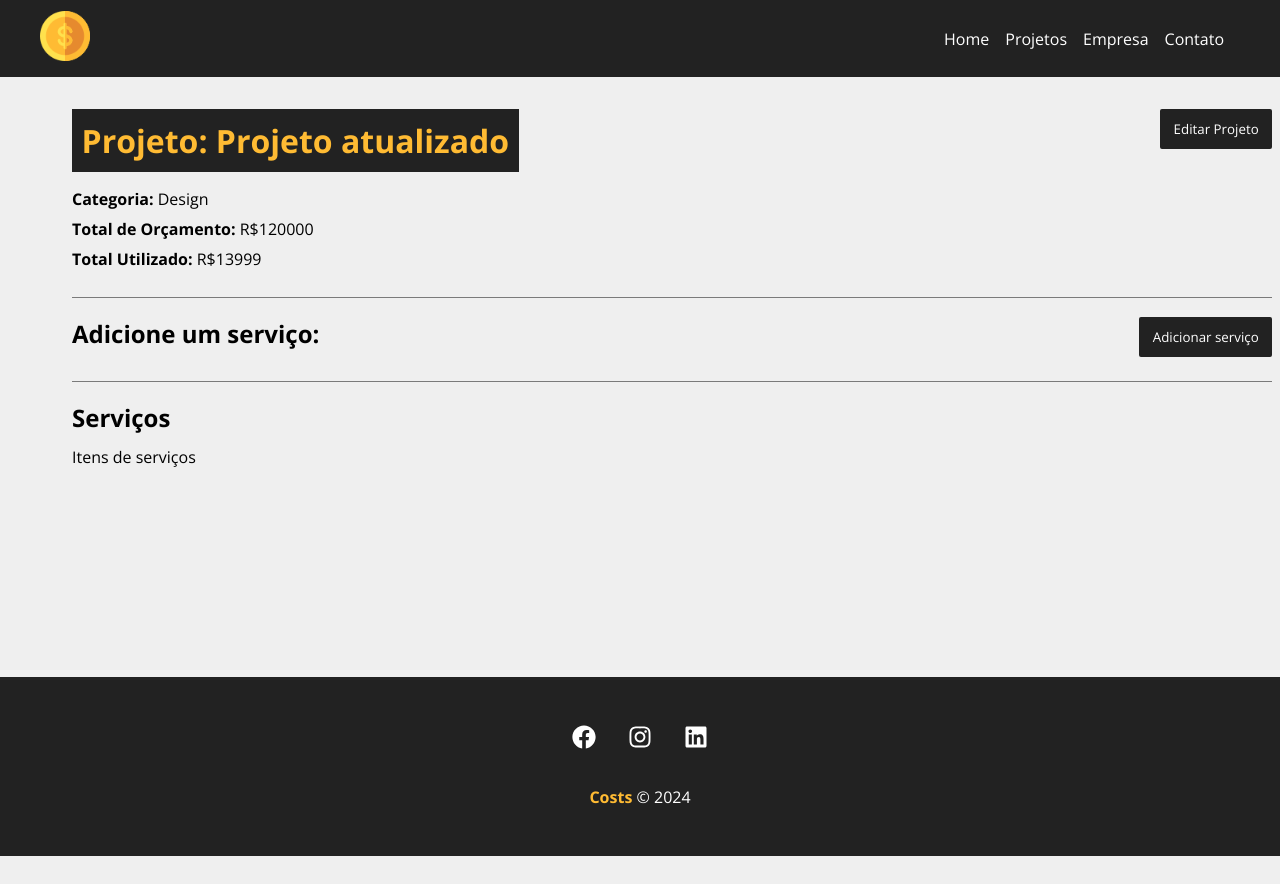
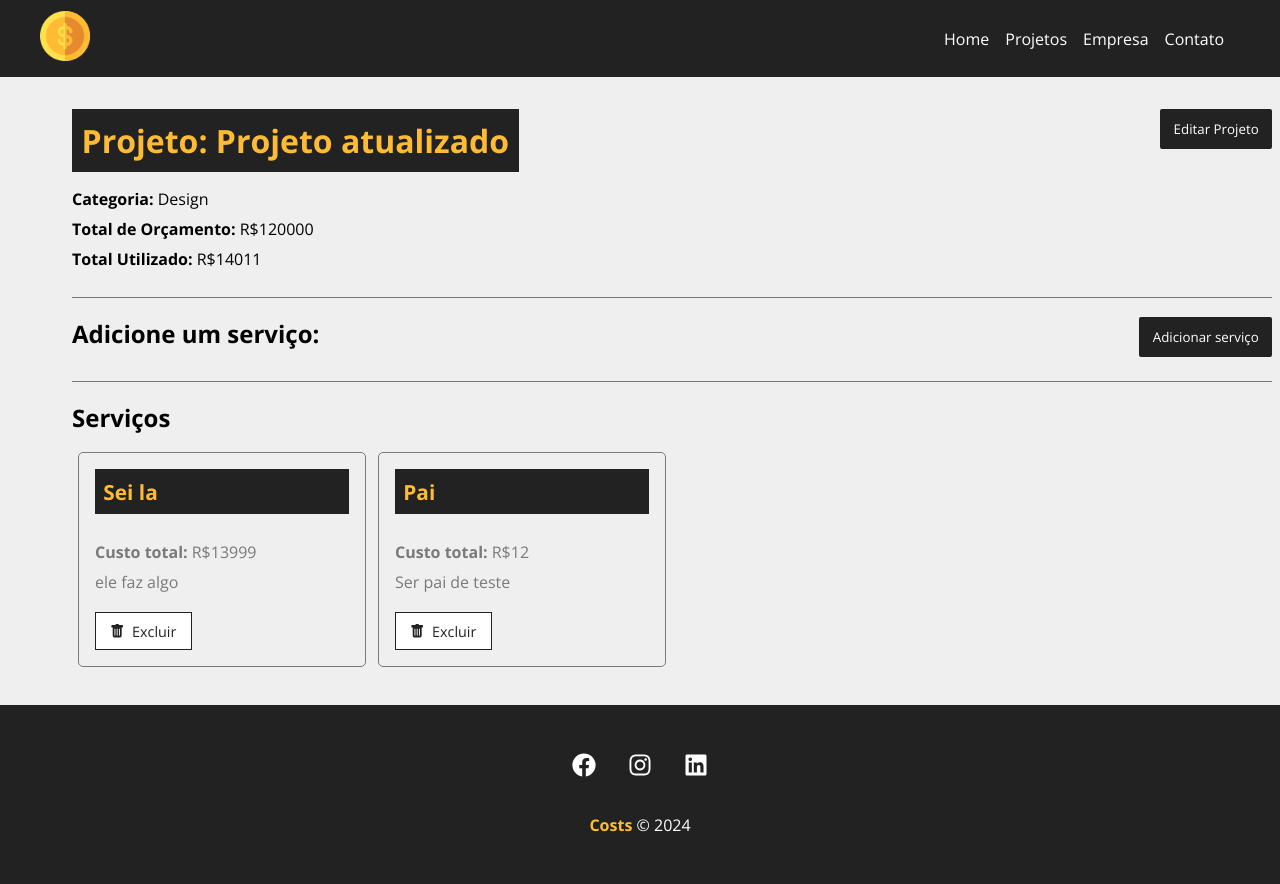
Before and after one commit to 1thiagoCRUZ/curso_react, a React (Create React App) app: page /project/16a0 in a window 1280 px wide. Shown: the top 884 px of the page. Before the commit the page ends 856 px from the top, so only its background shows below. Built offline with nearby package versions, Linux system fonts and the light colour scheme; data requests are answered from the project's data file.

Commit message:
Aula 35 | Exibindo os serviços na página do projeto

```diff
--- a/db.json
+++ b/db.json
@@ -8,15 +8,32 @@
         "id": "3",
         "name": "Design"
       },
-      "cost": 13999,
+      "cost": 14011,
       "services": [
         {
           "name": "Sei la ",
           "cost": "13999",
           "description": "ele faz algo",
           "id": "4cf8e2c6-f724-4d1e-b982-6104d0c0035d"
+        },
+        {
+          "name": "Pai",
+          "cost": "12",
+          "description": "Ser pai de teste",
+          "id": "57a81584-b109-49a0-ad19-b6882cefd7ff"
         }
       ]
+    },
+    {
+      "id": "26aa",
+      "name": "Pai",
+      "budget": "12",
+      "category": {
+        "id": "1",
+        "name": "Infra"
+      },
+      "cost": 0,
+      "services": []
     }
   ],
   "categories": [
--- a/src/components/pages/Project.js
+++ b/src/components/pages/Project.js
@@ -10,6 +10,7 @@ import Container from '../layout/Container'
 import ProjectForm from '../project/ProjectForm'
 import ServiceForm from '../service/ServiceForm'
 import Message from '../layout/Message'
+import ServiceCard from '../service/ServiceCard'
 
 
 function Project() {
@@ -22,6 +23,8 @@ function Project() {
 
     const [message, setMessage] = useState()
     const [type, setType] = useState()
+
+    const [services, setServices] = useState([])
 
 
     useEffect(() => {
@@ -36,6 +39,7 @@ function Project() {
                 .then((data) => {
                     // Pegando os dados do projeto
                     setProject(data)
+                    setServices(data.services)
                 })
                 .catch(err => console.log(err))
         }, 300)
@@ -106,8 +110,12 @@ function Project() {
             body: JSON.stringify(project)
         }).then((resp) => resp.json())
         .then((data) => {
-            // Exibir serviços
+            setShowServiceForm(false)
         }).catch(err => console.log(err))
+    }
+
+    function removeService() {
+
     }
 
     function toggleProjectForm() {
@@ -168,7 +176,20 @@ function Project() {
                             </div>
                             <h2>Serviços</h2>
                             <Container customClass="start">
-                                <p>Itens de serviços</p>
+                                {services.length > 0 &&
+                                services.map((service) => (
+                                    <ServiceCard
+                                      id={service.id}
+                                      name={service.name}
+                                      cost={service.cost}
+                                      description={service.description}
+                                      key={service.id}
+                                      handleRemove={removeService}
+                                    />
+                                ))
+                                }
+                                {services.length === 0 && <p>Não há serviços cadastrados</p>
+                                }
                             </Container>
                         </Container>
                     </div>
--- /dev/null
+++ b/src/components/service/ServiceCard.js
@@ -0,0 +1,27 @@
+import { BsFillTrashFill } from 'react-icons/bs'
+import styles from '../project/ProjectCard.module.css'
+
+function ServiceCard({id, name, cost, description, handleRemove}) {
+
+    const remove = (e) => {
+
+    }
+
+    return (
+        <div className={styles.project_card}>
+            <h4>{name}</h4>
+            <p>
+                <span>Custo total: </span>R${cost}
+            </p>
+            <p>{description}</p>
+            <div className={styles.project_card_actions}>
+                <button onClick={remove}>
+                    <BsFillTrashFill/>
+                    Excluir
+                </button>
+            </div>
+        </div>
+    )
+}
+
+export default ServiceCard
```
